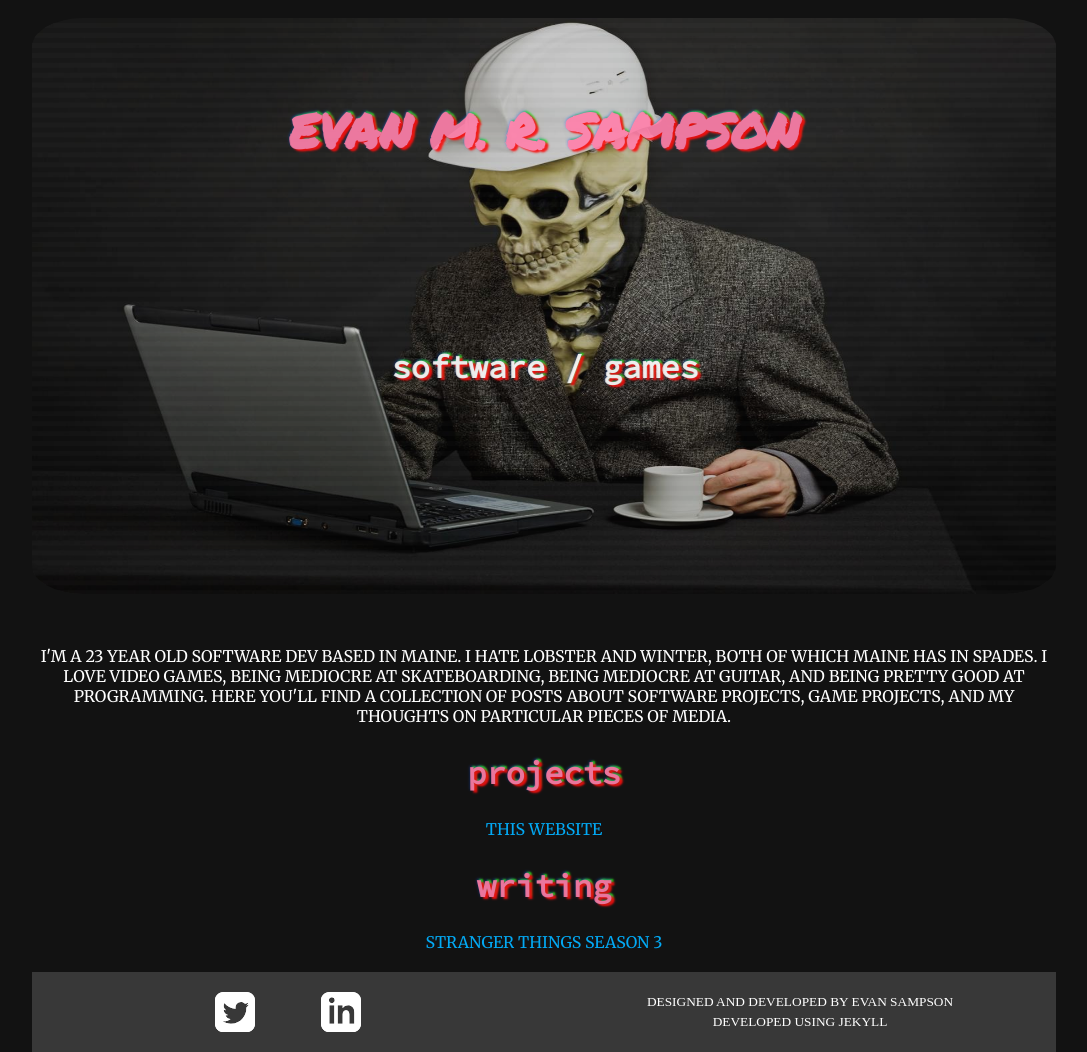
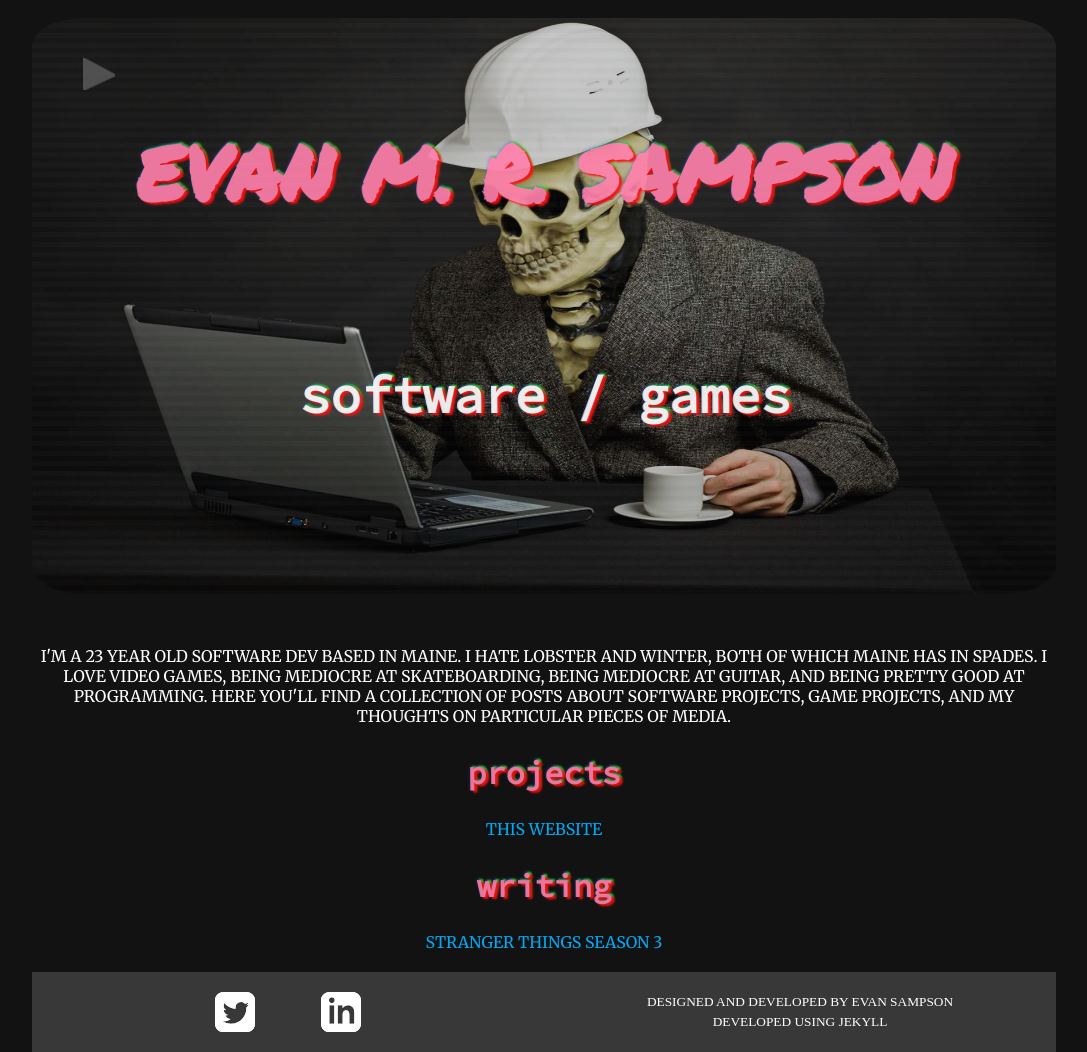
Before and after one commit to evanmrsampson/website, a Jekyll site: the page built from index.md, in a window 1280 px wide. Shown: the whole page, without its empty margins (96-1183 px from the left). Built offline with Jekyll 4.4.1, drawn with Linux system fonts in a browser that asks for light colours.

Commit message:
Various header stylings Add play/pause effect

```diff
--- a/_layouts/homepage.html
+++ b/_layouts/homepage.html
@@ -32,11 +32,27 @@
 	</head>
     <body>
 	    <header id="homepage-header">
+			<div class="controls">
+				<svg class="play"
+					width="24pt"
+					height="24pt"
+					viewBox="0 0 24 24">
+					<defs/>
+					<path class="chromatic" id="shape0" fill="#000000" fill-rule="evenodd" stroke="#000000" stroke-width="1.360044" stroke-linecap="square" stroke-linejoin="bevel" d="M0 24L0 0L24 12.9825L0 24Z"/>
+				</svg>
+				<svg class="pause";
+					width="24pt"
+					height="24pt"
+					viewBox="0 0 24 24">
+					<defs/>
+					<path id="shape0" transform="matrix(1.2732639989 0 0 0.99999998239 1.333677021 2.1126114813e-07)" fill="#000000" fill-rule="evenodd" stroke="#000000" stroke-width="1.360044" stroke-linecap="square" stroke-linejoin="bevel" d="M0 0L6.95793 0L6.87308 24L0 24Z"/><path id="shape01" transform="matrix(1.2732640218 0 0 0.99999996478 13.807041044 4.2258114235e-07)" fill="#000000" fill-rule="evenodd" stroke="#000000" stroke-width="1.360044" stroke-linecap="square" stroke-linejoin="bevel" d="M0 0L6.95793 0L6.87308 24L0 24Z"/>
+				</svg>
+			</div>
 			<div class="loading"></div>
 			<img src="images/header.jpg" onload="revealHeader()">
 			<div class="titles">
-					<h1 class="header-title chromatic">Evan M. R. Sampson</h1>
-					<h2 class="header-title chromatic">Software / Games</h2>
+				<h1 class="header-title chromatic">Evan M. R. Sampson</h1>
+				<h2 class="header-title chromatic">Software / Games</h2>
 			</div>
 		</header>
 
--- a/javascript/home.js
+++ b/javascript/home.js
@@ -1,6 +1,8 @@
 function revealHeader()
 {
     var header = document.getElementsByTagName("header")[0];
+    header.getElementsByClassName("pause")[0].style.display = "none";
+    header.getElementsByClassName("play")[0].style.display = "block";
     var loading = header.getElementsByClassName("loading")[0];
     loading.style.animation = "fadeOutHeader ease-in 3s 1";
     loading.style.opacity = 0;
--- a/style.css
+++ b/style.css
@@ -45,6 +45,7 @@ h2 {
 }
 
 header h2 {
+	font-size: 4vw;
 	color: #fff;
 	opacity: 0;
 }
@@ -52,6 +53,7 @@ header h2 {
 header h1 {
 	opacity: 0;
 	animation: none;
+	font-size: 6vw;
 }
 
 header .titles {
@@ -106,15 +108,37 @@ header {
 header img {
 	position: absolute;
 	display: block;
+	top: 0;
+	left: 0;
 	width: 100%;
 	opacity: 0;
 	border-radius: 5%;
 	height: 100%;
 	max-height: 96vh;
 }
+header .controls {
+	position: absolute;
+	left: 5%;
+	top: 7%;
+}
+
+header path {
+	fill: #fff;
+	stroke: #fff;
+}
+
+header .pause {
+	display: block;
+}
+
+header .play {
+	display: none;
+}
 
 header .loading {
 	position: absolute;
+	top: 0;
+	left: 0;
 	z-index: 2;
 	width: 100%;
 	height: 100%;
```
